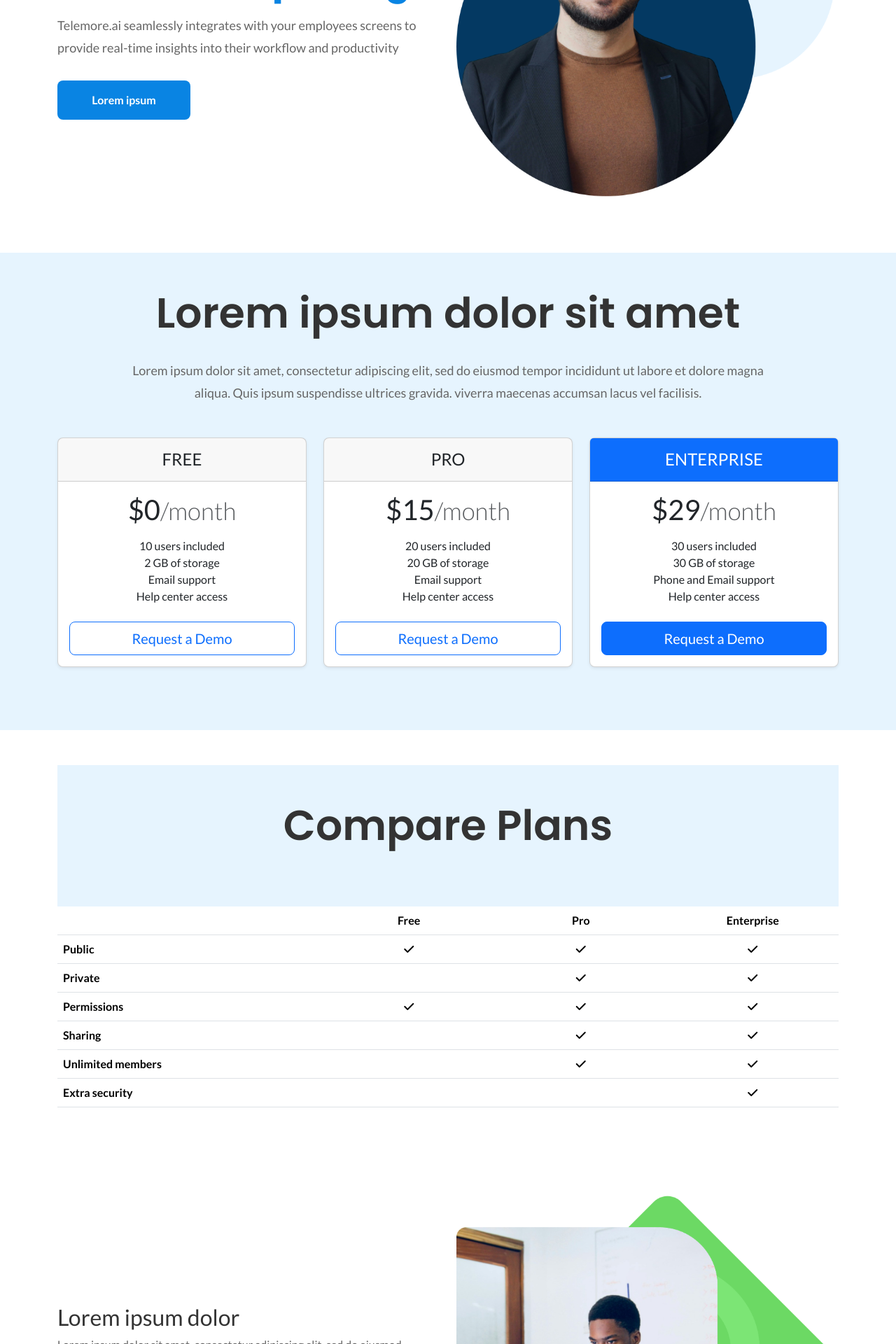
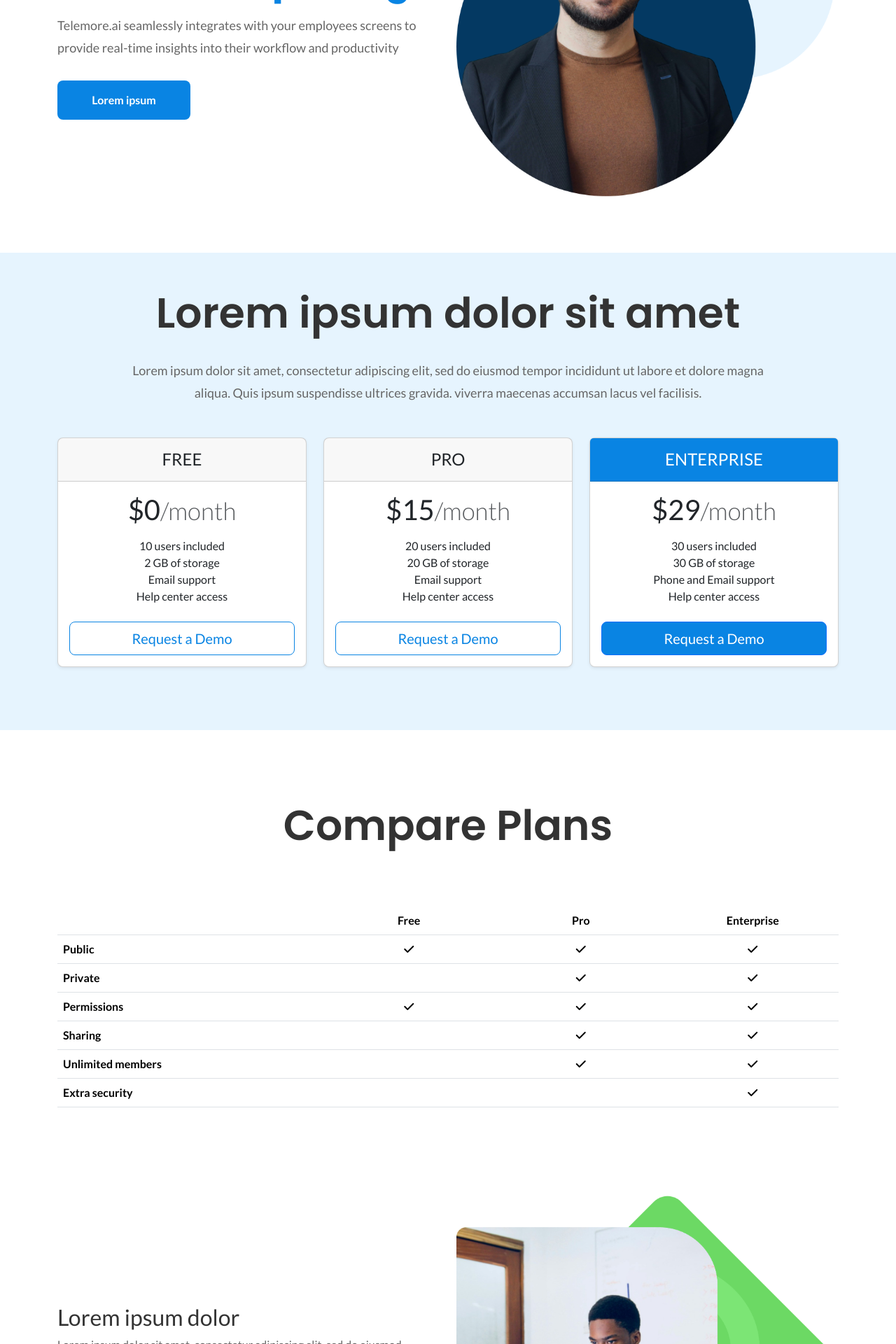
Before and after one commit to telemore/telemore.github.io, a Jekyll site: the page built from pages/pricing.html, in a window 1280 px wide. Shown: the part 307-2227 px from the top of the page at 70% size. Built offline with Jekyll 4.4.1, drawn with Linux system fonts in a browser that asks for light colours; nearby versions of some CDN libraries.

Commit message:
Updating global styling and service layout

```diff
--- a/_layouts/pages-layout/service.html
+++ b/_layouts/pages-layout/service.html
@@ -1,6 +1,6 @@
 ---
 layout: default
-title: Home
+title: Service
 css: >
     <link href="/css/service.css" rel="stylesheet">
 javascript: >
--- a/_scss/global-style.scss
+++ b/_scss/global-style.scss
@@ -1,3 +1,6 @@
+$blue: #0984e3;
+$blueHover: #0672c5;
+
 body{
     font-family: "Lato", Sans-serif;
     color: #333333;
@@ -5,6 +8,44 @@ body{
 
 .container{
     max-width: 1140px;
+}
+
+.primary-bg{
+    background: $blue;
+}
+
+.primary-border{
+    border-color: $blue;
+}
+
+.border-primary{
+    border-color: $blue !important;
+}
+
+.text-bg-primary{
+    background-color: $blue !important;
+}
+
+.btn-primary{
+    background-color: $blue !important;
+
+    &:hover{
+        background-color: $blueHover !important;
+    }
+}
+
+.no-bg{
+    background: none !important;
+}
+
+.btn-outline-primary{
+    color: $blue;
+    border-color: $blue;
+
+    &:hover{
+        background-color: $blue;
+        border-color: $blue;
+    }
 }
 
 .navbar{
@@ -76,7 +117,7 @@ footer{
 
 
         &:hover{
-            color: #0984e3;
+            color: $blue;
         }
     }
 }
```
